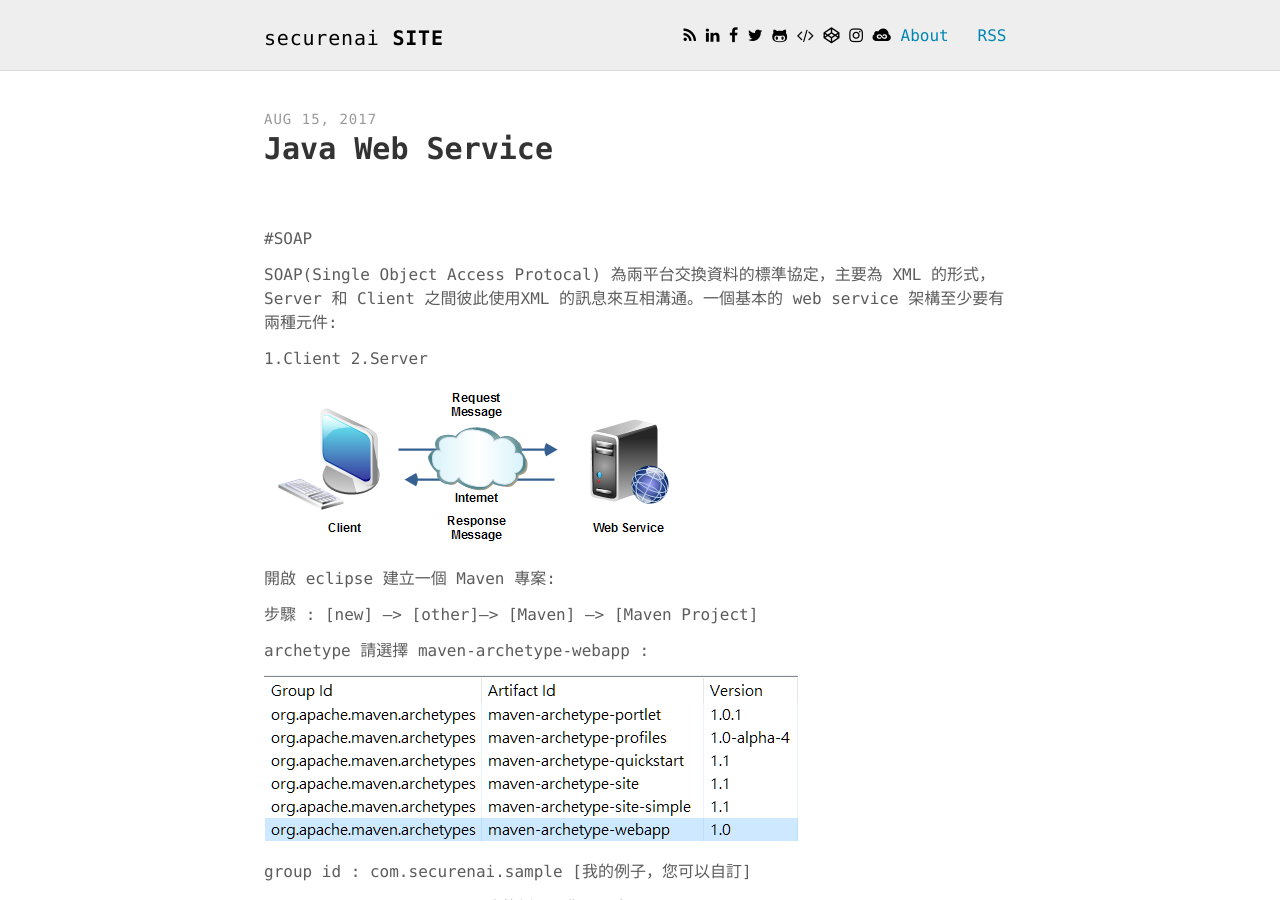
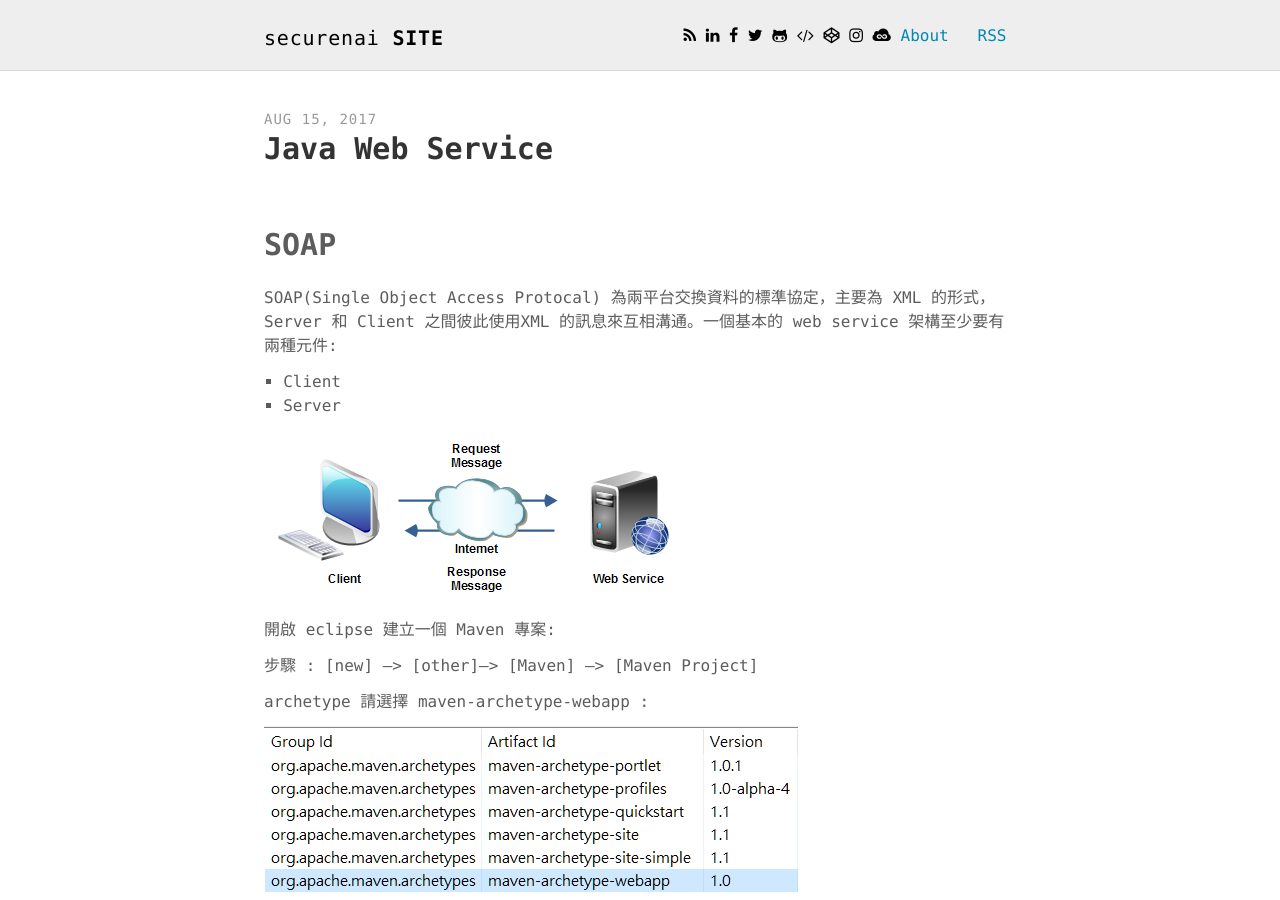
Before and after one commit to securenai/securenai.github.io, a Jekyll site: the page built from _posts/2017-08-15-Java-Web-Service.md, in a window 1280 px wide and 900 px high. Built offline with Jekyll 4.4.1, drawn with Linux system fonts in a browser that asks for light colours; comment, search, counter and statistics services are not loaded.

Commit message:
Update 2017-08-15-Java-Web-Service.md

```diff
--- a/_posts/2017-08-15-Java-Web-Service.md
+++ b/_posts/2017-08-15-Java-Web-Service.md
@@ -6,13 +6,12 @@
 keywords: dummy content
 published: true
 ---
-
-#SOAP
+# SOAP
 
 SOAP(Single Object Access Protocal) 為兩平台交換資料的標準協定，主要為 XML 的形式，Server 和 Client 之間彼此使用XML 的訊息來互相溝通。一個基本的 web service 架構至少要有兩種元件:
 
-1.Client
-2.Server
+* Client
+* Server
 
 ![ws_intro_01.png](/assets/images/post_images/ws_intro_01.png)
 
```
